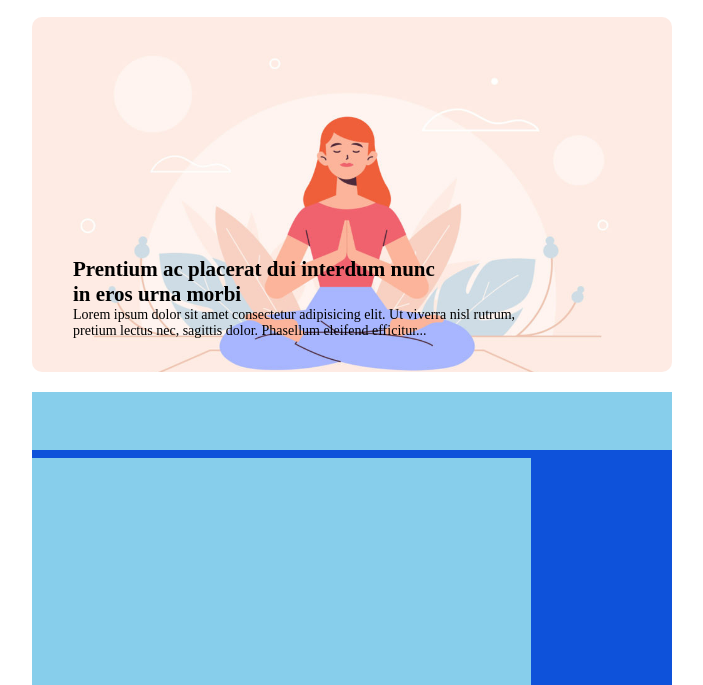
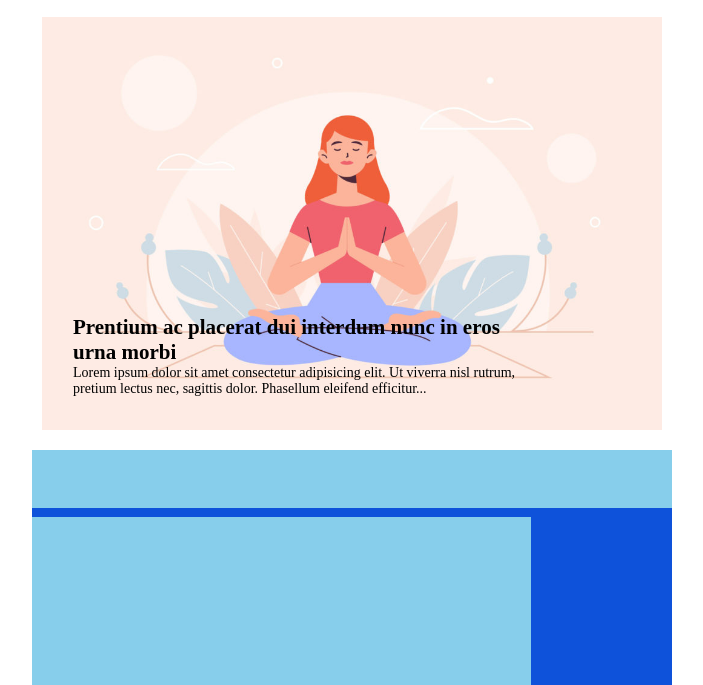
Before and after one commit to AlessandroVano/htmlcss-wp, a plain HTML site: page index.html in a window 1280 px wide. Shown: the part 115-800 px from the top of the page, without its empty margins (288-991 px from the left). Drawn offline with Linux system fonts and the light colour scheme.

Commit message:
insert img + tag

```diff
--- a/css/main.css
+++ b/css/main.css
@@ -77,13 +77,16 @@
 /* MAIN SECTION */
 /* SECTION 1 */
 .section-1 {
-    position: relative;
-    background-image: url(../img3/banner.jpg);
-    height: 355px;
-    background-size: 100% 118%;
-    background-repeat: no-repeat;
-    border-radius: 10px ;
 
+ position: relative;
+
+}
+
+.banner {
+
+    width: 100%;
+    display: block;
+    object-fit: contain;
 }
 
 .text {
--- a/index.html
+++ b/index.html
@@ -44,9 +44,12 @@
         <main>
         <!-- SECTION 1 -->
         <section class="section-1 margin-bottom padding  ">
+            <img class="banner" src="./img3/banner.jpg" alt="">
+
             <div class="text">
-                <h1>Prentium ac placerat dui interdum nunc </h1>
-                <h1>in eros urna morbi</h1>
+
+                <h1>Prentium ac placerat dui interdum nunc in eros urna morbi </h1>
+
                 <p>Lorem ipsum dolor sit amet consectetur adipisicing elit. Ut viverra nisl rutrum, pretium lectus nec, sagittis dolor. Phasellum eleifend efficitur...</p>
 
 
```
